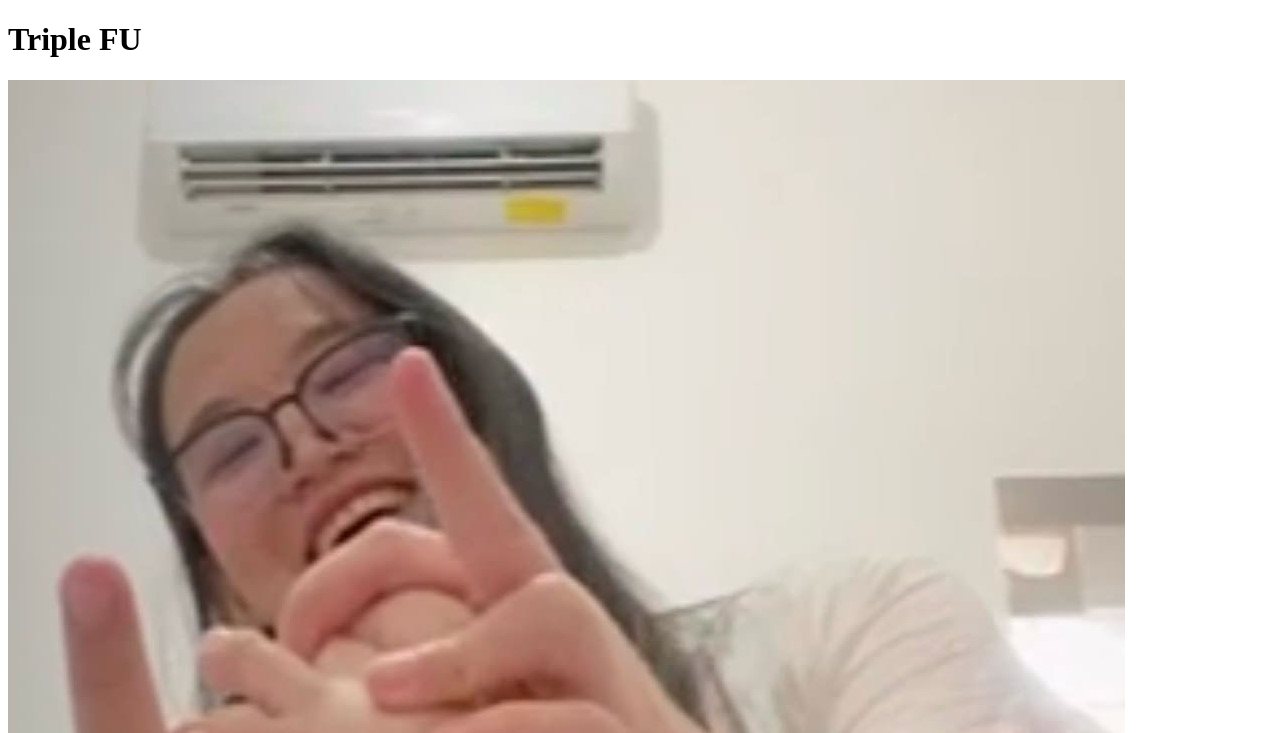
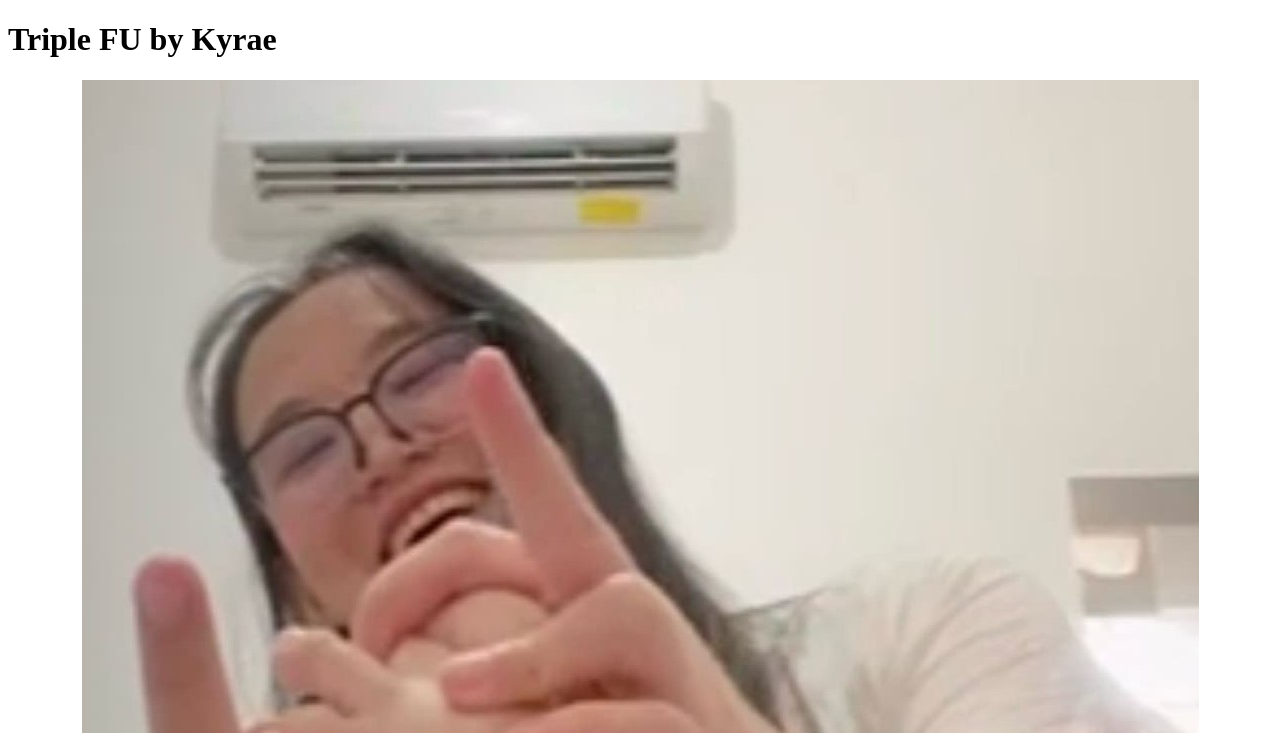
Before and after one commit to rzce316/karenanjing, a plain HTML site: page index.html in a window 1280 px wide. Shown: the top 733 px of the page. Drawn offline with Linux system fonts and the light colour scheme.

Commit message:
Update index.html

```diff
--- a/index.html
+++ b/index.html
@@ -4,9 +4,18 @@
     <meta charset="UTF-8">
     <meta name="viewport" content="width=device-width, initial-scale=1.0">
     <title>Image</title>
+    <style>
+        img {
+
+        max-width: 100%;
+        height: auto;
+        display: block;
+        margin: 0 auto;
+        }
+</style>
 </head>
 <body>
-    <h1>Triple FU</h1>
+    <h1>Triple FU by Kyrae</h1>
     <img src="IMG_2538.jpeg" alt="Uploaded Image">
 </body>
 </html>
```
